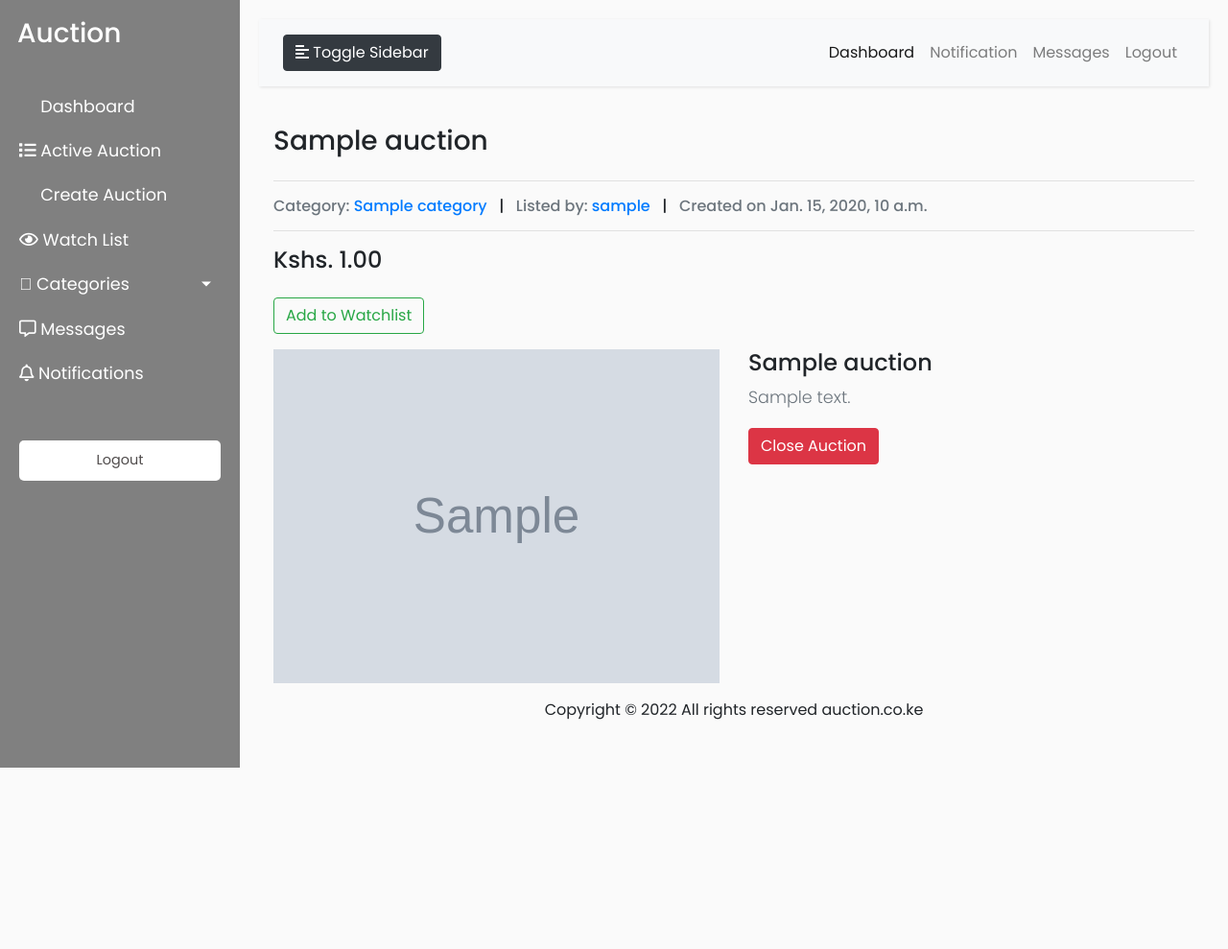
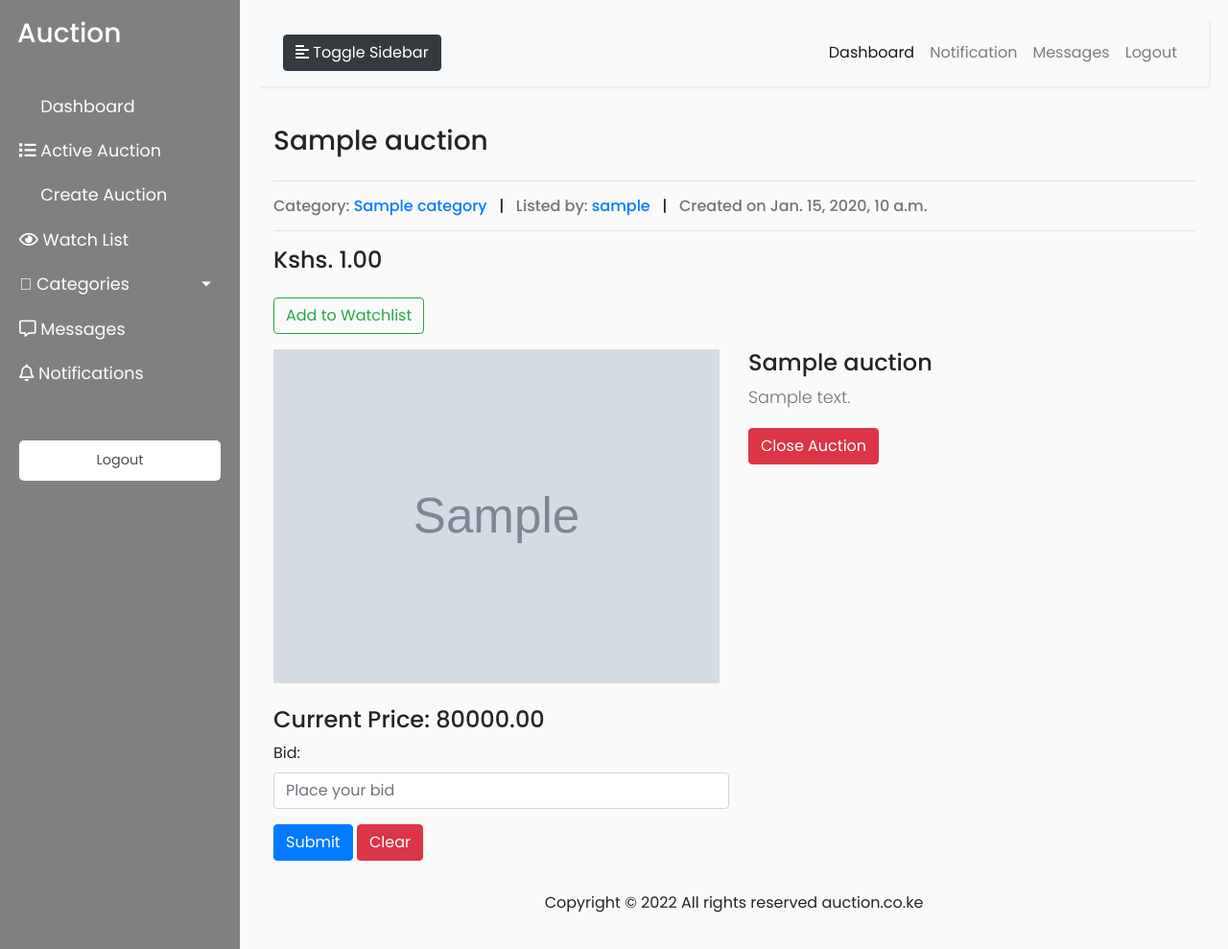
Before and after one commit to WMKCharles/Auction-Site, a Django app: page /watchlist/1/edit/auction_detail/ in a window 1280 px wide. Shown: the whole page at 96% size. Before the commit the page ends 800 px from the top, so only its background shows below. Run offline with Django 3.2, Linux system fonts and the light colour scheme; a user stored in the database is signed in; tables that the repository leaves empty hold one stand-in row (values such as "Sample post"); grey boxes marked "Sample" are stand-in pictures; data that the repository does not hold is empty; some libraries are stand-ins or nearby versions.

Commit message:
bid form

```diff
--- a/app/urls.py
+++ b/app/urls.py
@@ -20,6 +20,10 @@ urlpatterns = [
 
     path('watchlist/', views.watchlist, name='watchlist'),
     path('watchlist/<int:auction_id>/edit/<str:reverse_method>/', views.watchlist_edit, name='watchlist_edit'),
-    path('auction_detail/<str:auction_id>', views.auction_detail, name='auction_detail'),
+    path('auction/<str:auction_id>', views.auction_detail, name='auction_detail'),
+
+    #bid url
+
+    path('auction/<str:auction_id>/bid', views.bid, name='bid')
     # path('login/', views.login, name ='login'),
 ]
--- a/app/views.py
+++ b/app/views.py
@@ -1,4 +1,4 @@
-from unicodedata import category
+from decimal import Decimal
 from django.shortcuts import render
 from django.contrib.auth.decorators import login_required
 from django import forms
@@ -231,3 +231,31 @@ def auction_detail(request, auction_id):
         'comment_form':CommentForm(),
         'title':'Auction'
     })
+
+@login_required
+def bid(request, auction_id):
+
+    #allows users to bid
+
+    auction = Auction.objects.get(id=auction_id)
+    amount = Decimal(request.POST['amount'])
+
+    if amount >= auction.starting_bid and (auction.current_bid is None or auction.current_bid):
+        auction.current_bid = amount
+        form = BidForm(request.POST)
+        new_bid = form.save(commit=False)
+        new_bid.auction = auction
+        new_bid.auction = auction
+        new_bid.user = request.user
+
+        return HttpResponseRedirect(reverse('auction_detail',args=[auction_id]))
+
+    else:
+        return render (request, 'auction.html', {
+            'categories':Category.objects.all(),
+            'auction':auction,
+            'images':auction.get_images.all(),
+            'form':BidForm(),
+            'error_min_value':True,
+            'title':'Auction',
+        })
--- a/templates/auction.html
+++ b/templates/auction.html
@@ -75,5 +75,19 @@
         </div>
     </div>
     {% endif %}
+
+    <h4 class="mt-4">Current Price: 80000.00</h4>
+    <form>
+        <div class="form-row">
+          <div class="form-group col-md-6">
+            <label for="inputEmail4">Bid:</label>
+            <input type="email" class="form-control" id="inputEmail4" placeholder="Place your bid">
+          </div>
+        </div>
+        <div class="form-group">
+            <button type="submit" class="btn btn-primary">Submit</button>
+            <button type="reset" class="btn btn-danger">Clear</button>
+        </div>
+    </form>
 </div>
 {% endblock %}
```
